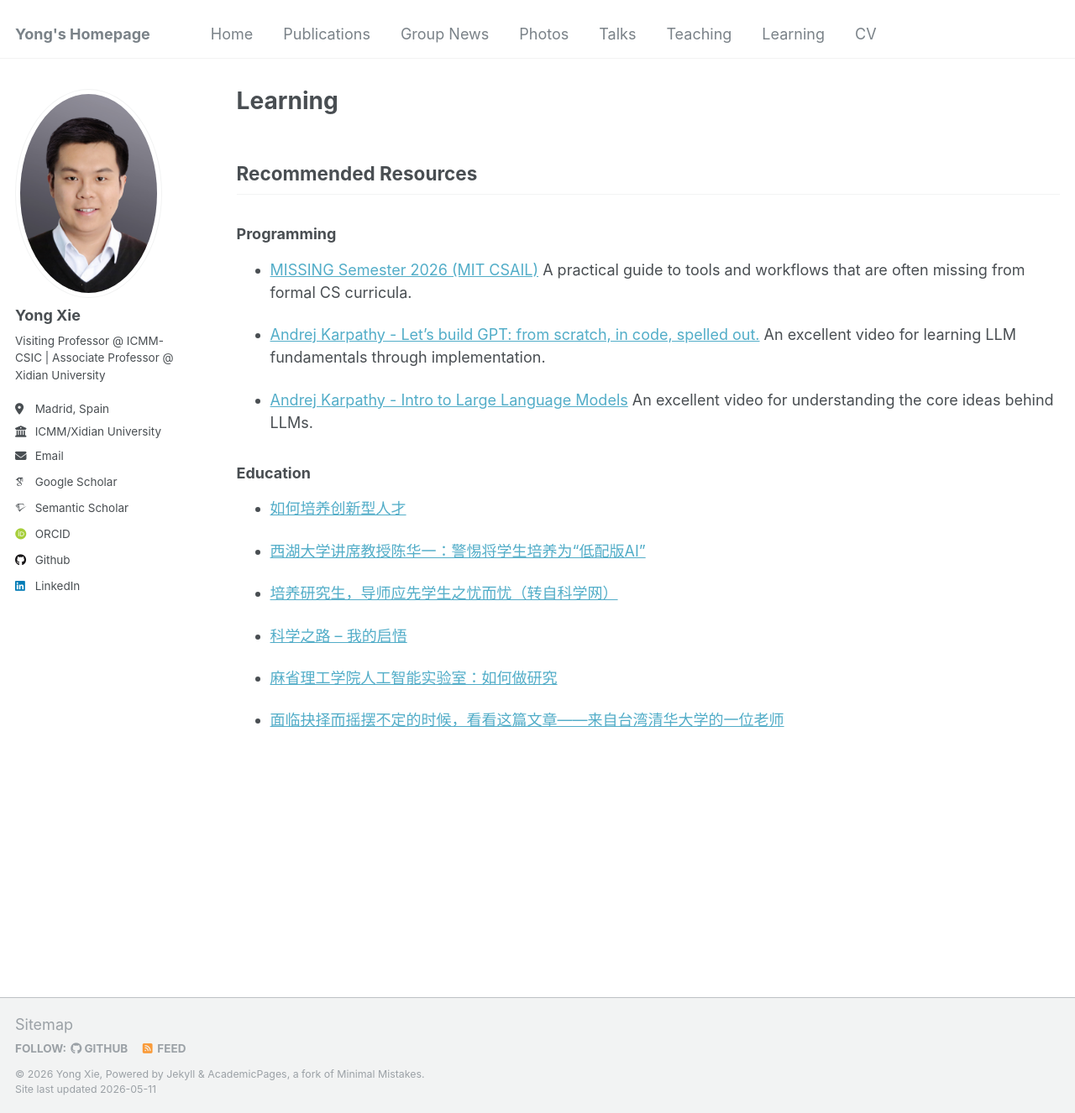
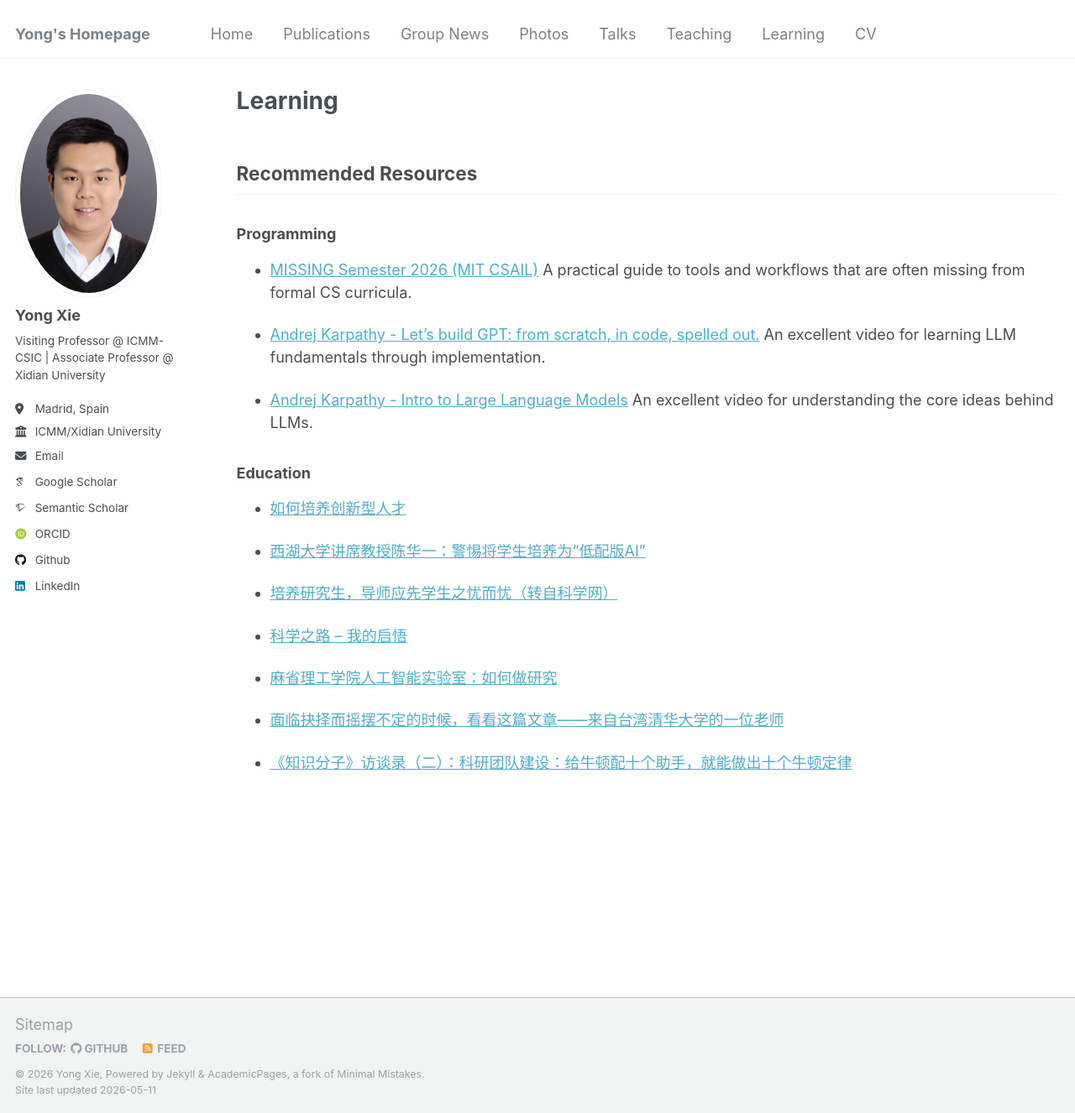
Before and after one commit to YongXie-ICMM/yongxie-icmm.github.io, a Jekyll site: the page built from _pages/learning.md, in a window 1280 px wide and 1326 px high. Shown: the whole window at 84% size. Built offline with Jekyll 4.4.1, drawn with Linux system fonts in a browser that asks for light colours; some web fonts are replaced.

Commit message:
Add 知识分子 interview link on team building to learning page

```diff
--- a/_pages/learning.md
+++ b/_pages/learning.md
@@ -31,3 +31,5 @@ author_profile: true
 - [麻省理工学院人工智能实验室：如何做研究](/learning/mit-how-to-do-research/)
 
 - [面临抉择而摇摆不定的时候，看看这篇文章——来自台湾清华大学的一位老师](/learning/life-decisions-taiwan-tsinghua/)
+
+- [《知识分子》访谈录（二）：科研团队建设：给牛顿配十个助手，就能做出十个牛顿定律](https://zhuanlan.zhihu.com/p/103707983)
```
